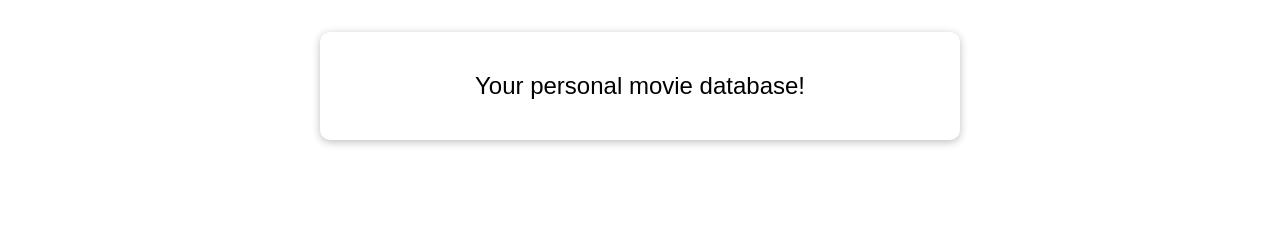
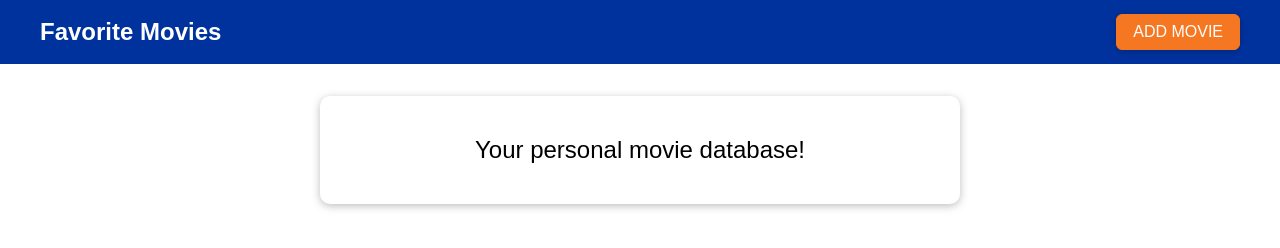
Before and after one commit to shimulckbt/javascript-practice, a plain HTML site: page dom-demo-project-setup/index.html in a window 1280 px wide. Drawn offline with Linux system fonts and the light colour scheme.

Commit message:
design changed

```diff
--- a/dom-demo-project-setup/index.html
+++ b/dom-demo-project-setup/index.html
@@ -38,7 +38,10 @@
     </div>
   </div>
 
-
+  <header>
+    <h1>Favorite Movies</h1>
+    <button>ADD MOVIE</button>
+  </header>
 
   <main>
     <section id="entry-text" class="card">
```
